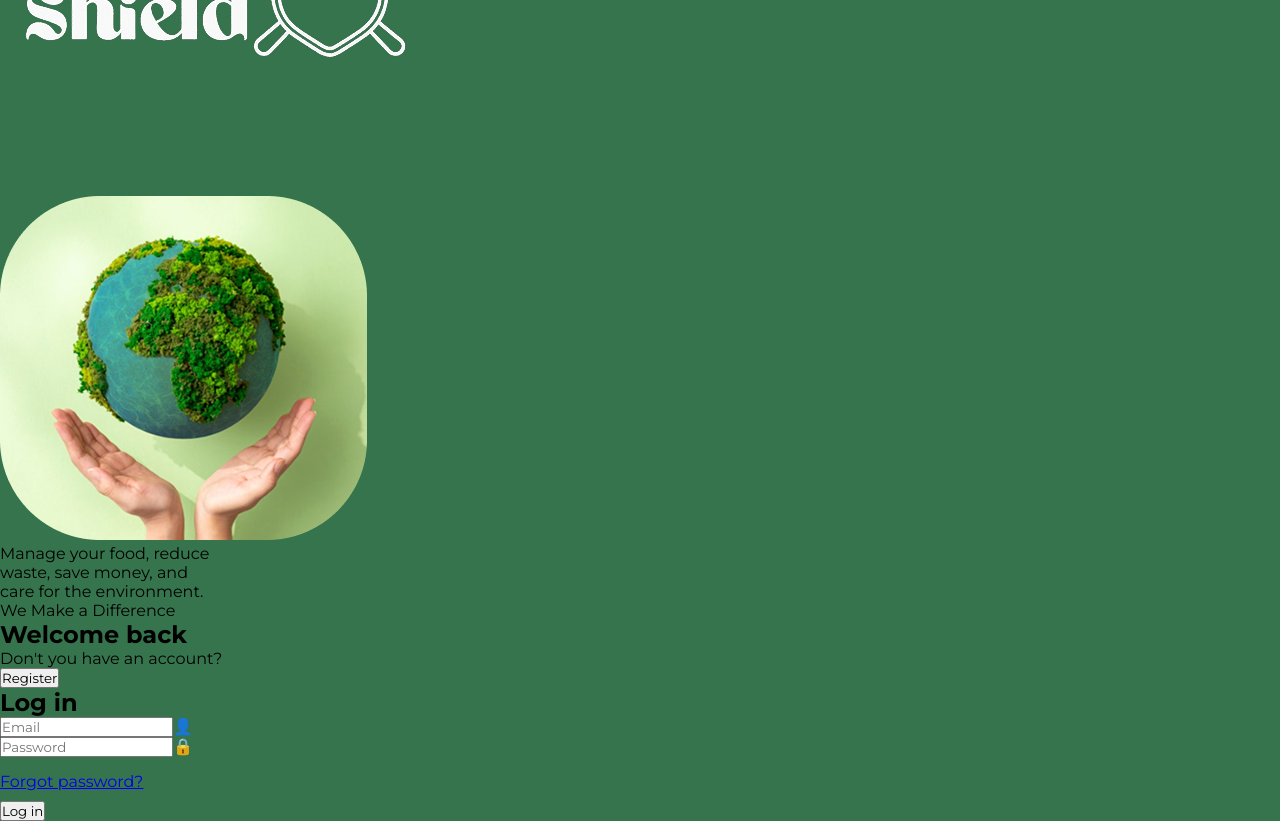
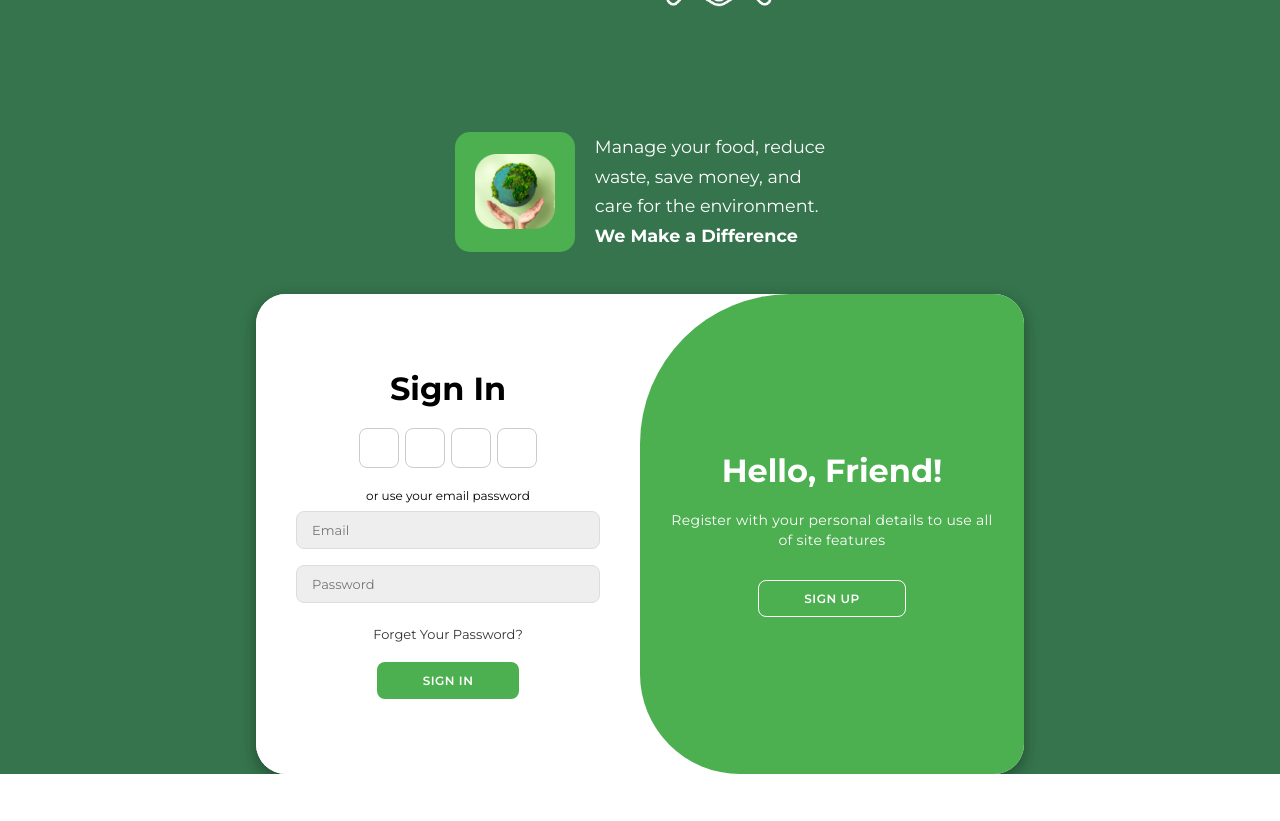
Before and after one commit to Jun20220703/bit216as, an Angular app: page /login in a window 1280 px wide. Shown: the part 240-1061 px from the top of the page. After the commit the page ends 1014 px from the top, so only its background shows below. Built offline with nearby package versions, Linux system fonts and the light colour scheme.

Commit message:
Update loginPage.component.html

```diff
--- a/src/app/components/registerAndPrivacySettings/loginPage/loginPage.component.html
+++ b/src/app/components/registerAndPrivacySettings/loginPage/loginPage.component.html
@@ -1,61 +1,68 @@
-<div class="login-container">
+<div class="full-page-wrapper">
   <!-- Header Section -->
-  <div class="header">
-    <div class="logo">
-      <img src="assets/images/image1.png" alt="Food Shield Logo" class="logo-img">
-  </div>
-
-    <div class="slogan-section">
-      <div class="logo">
-        <img src="assets/images/image2.png" alt="login-page image" class="login-image-img">
+  <div class="header-content">
+    <div class="header-top-row">
+      <img src="assets/images/image1.png" alt="Food Shield Icon" class="food-shield-icon-img">
     </div>
-      <div class="slogan-text">
+    <div class="header-bottom-row">
+      <div class="globe-container">
+        <img src="assets/images/image2.png" alt="Globe with trees" class="globe-img">
+      </div>
+      <div class="slogan-text-container">
         <p>Manage your food, reduce</p>
         <p>waste, save money, and</p>
         <p>care for the environment.</p>
-        <p class="highlight">We Make a Difference</p>
+        <p class="slogan-highlight">We Make a Difference</p>
       </div>
     </div>
   </div>
 
-  <!-- Form Section -->
-  <div class="form-section">
-    <!-- Register Box -->
-    <div class="register-box">
-      <h2>Welcome back</h2>
-      <p>Don't you have an account?</p>
-      <button class="register-btn" (click)="onRegister()">Register</button>
-    </div>
-
-    <!-- Login Box -->
-    <div class="login-box">
-      <h2>Log in</h2>
-
-      <form (ngSubmit)="onLogin()">
-        <div class="input-group">
-          <input
-            type="email"
-            [(ngModel)]="email"
-            name="email"
-            placeholder="Email"
-            required>
-          <span class="input-icon">👤</span>
-        </div>
-
-        <div class="input-group">
-          <input
-            type="password"
-            [(ngModel)]="password"
-            name="password"
-            placeholder="Password"
-            required>
-          <span class="input-icon">🔒</span>
-        </div>
-
-        <a href="#" class="forgot-password" (click)="onForgotPassword()">Forgot password?</a>
-
-        <button type="submit" class="login-btn">Log in</button>
-      </form>
+  <div class="container" [class.active]="isRegisterMode" id="container">
+  <div class="form-container sign-in">
+    <form (ngSubmit)="onLogin()">
+      <h1>Sign In</h1>
+      <div class="social-icons">
+        <a href="#" class="icon"><i class="fa-brands fa-google-plus-g"></i></a>
+        <a href="#" class="icon"><i class="fa-brands fa-facebook-f"></i></a>
+        <a href="#" class="icon"><i class="fa-brands fa-github"></i></a>
+        <a href="#" class="icon"><i class="fa-brands fa-linkedin-in"></i></a>
+      </div>
+      <span>or use your email password</span>
+      <input type="email" placeholder="Email" [(ngModel)]="email" name="email">
+      <input type="password" placeholder="Password" [(ngModel)]="password" name="password">
+      <a href="#" (click)="onForgotPassword()" class="forgot-password">Forget Your Password?</a>
+      <button type="submit">Sign In</button>
+    </form>
+  </div>
+  <div class="form-container sign-up">
+    <form (ngSubmit)="onRegister()">
+      <h1>Create Account</h1>
+      <div class="social-icons">
+        <a href="#" class="icon"><i class="fa-brands fa-google-plus-g"></i></a>
+        <a href="#" class="icon"><i class="fa-brands fa-facebook-f"></i></a>
+        <a href="#" class="icon"><i class="fa-brands fa-github"></i></a>
+        <a href="#" class="icon"><i class="fa-brands fa-linkedin-in"></i></a>
+      </div>
+      <span>or use your email for registration</span>
+      <input type="text" placeholder="Name" [(ngModel)]="name" name="name">
+      <input type="email" placeholder="Email" [(ngModel)]="email" name="email">
+      <input type="password" placeholder="Password" [(ngModel)]="password" name="password">
+      <button type="submit">Sign Up</button>
+    </form>
+  </div>
+  <div class="toggle-container">
+    <div class="toggle">
+      <div class="toggle-panel toggle-left">
+        <h1>Welcome Back!</h1>
+        <p>Enter your personal details to use all of site features</p>
+        <button class="hidden" (click)="toggleMode()">Sign In</button>
+      </div>
+      <div class="toggle-panel toggle-right">
+        <h1>Hello, Friend!</h1>
+        <p>Register with your personal details to use all of site features</p>
+        <button class="hidden" (click)="toggleMode()">Sign Up</button>
+      </div>
     </div>
   </div>
+  </div>
 </div>
```
